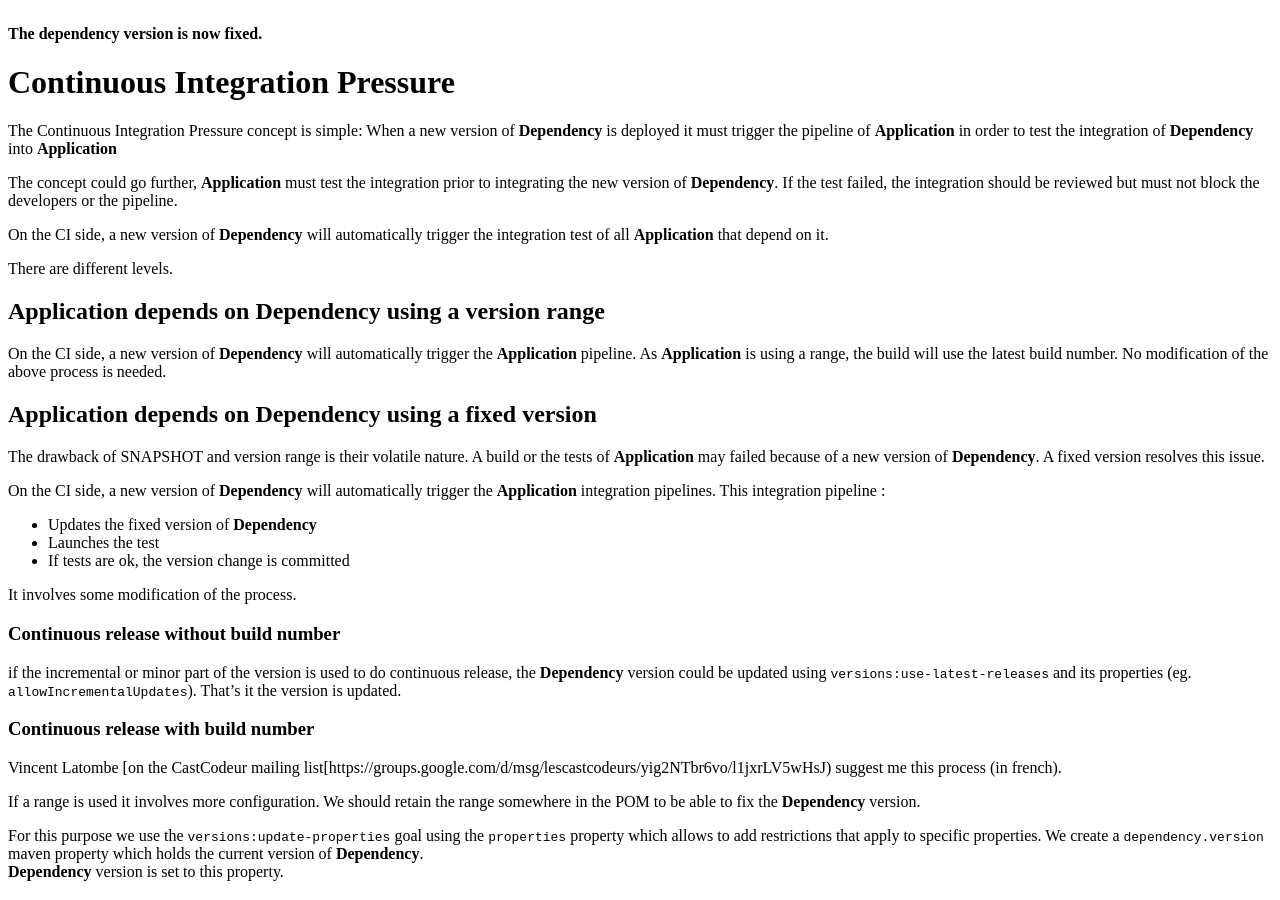
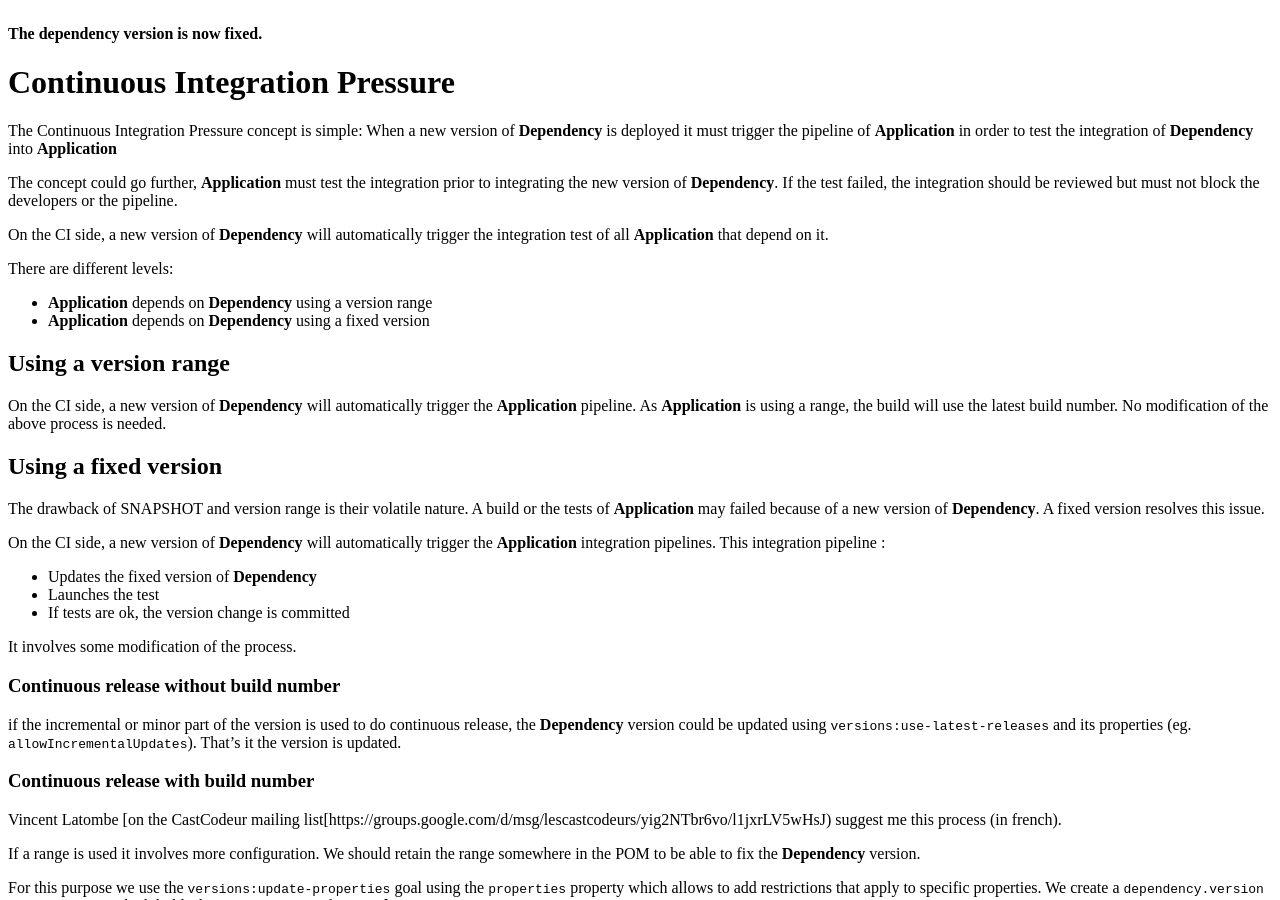
Before and after one commit to nithril/nithril.github.io, a Jekyll site: the page built from _posts/2015-06-28-maven-continuous-release.markdown, in a window 1280 px wide and 900 px high, scrolled down 3006 px. Built offline with Jekyll 4.4.1, drawn with Linux system fonts in a browser that asks for light colours; nearby versions of some CDN libraries; library files that are not in the unit come from our copies; comment, search, counter and statistics services are not loaded; some of the changed text lies outside the part shown.

Commit message:
Continuous Release article

```diff
--- a/_posts/2015-06-28-maven-continuous-release.markdown
+++ b/_posts/2015-06-28-maven-continuous-release.markdown
@@ -178,14 +178,16 @@ should be reviewed but must not block the developers or the pipeline.
 
 On the CI side, a new version of **Dependency** will automatically trigger the integration test of all **Application** that depend on it.
 
-There are different levels.
+There are different levels:
+* **Application** depends on **Dependency** using a version range
+* **Application** depends on **Dependency** using a fixed version
 
-## **Application** depends on **Dependency** using a version range
+## Using a version range
 
 On the CI side, a new version of **Dependency** will automatically trigger the **Application** pipeline. As **Application** is using a range, the build will
 use the latest build number. No modification of the above process is needed.
 
-## **Application** depends on **Dependency** using a fixed version
+## Using a fixed version
 
 The drawback of SNAPSHOT and version range is their volatile nature. A build or the tests of **Application** may failed because of
  a new version of **Dependency**. A fixed version resolves this issue.
```
